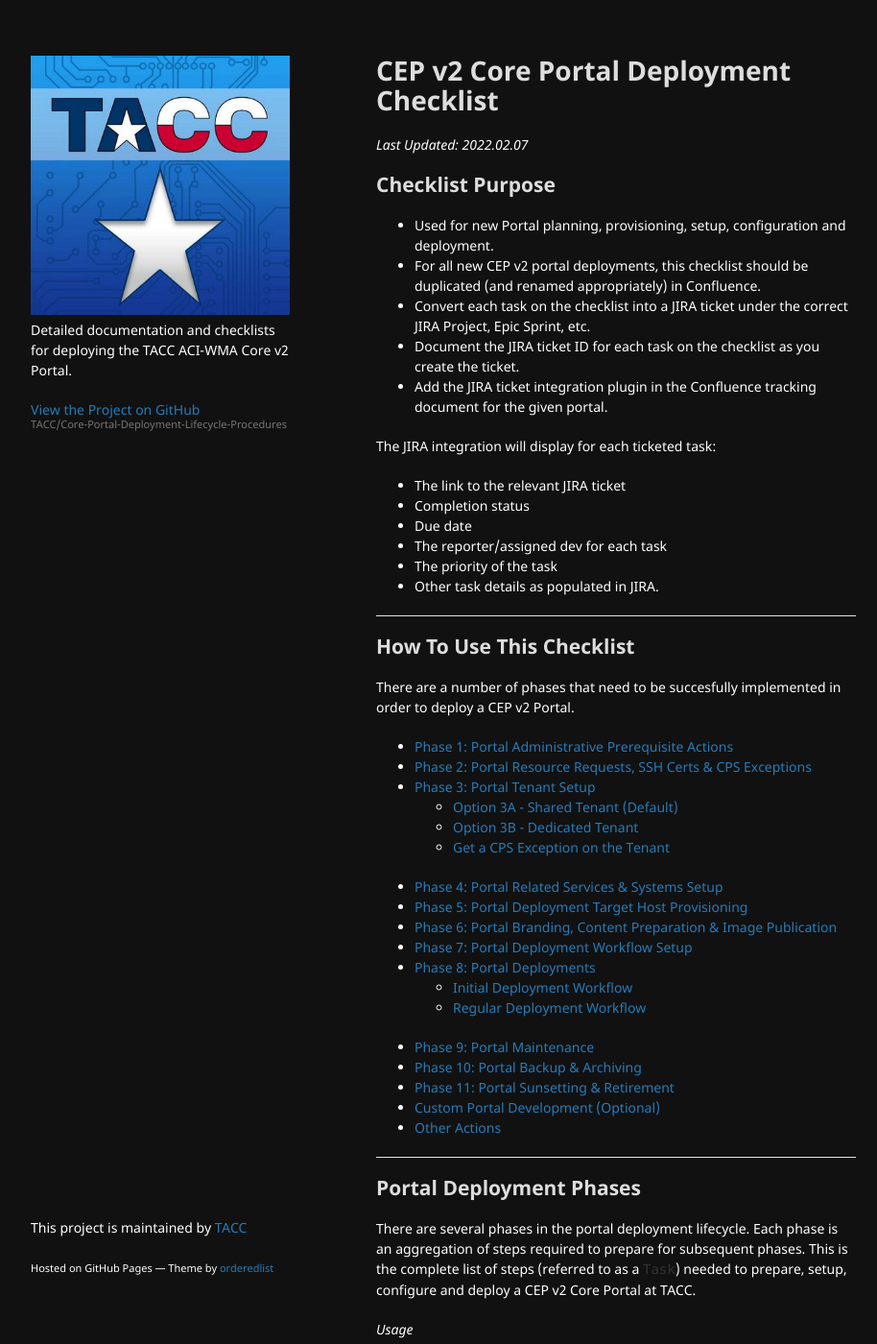
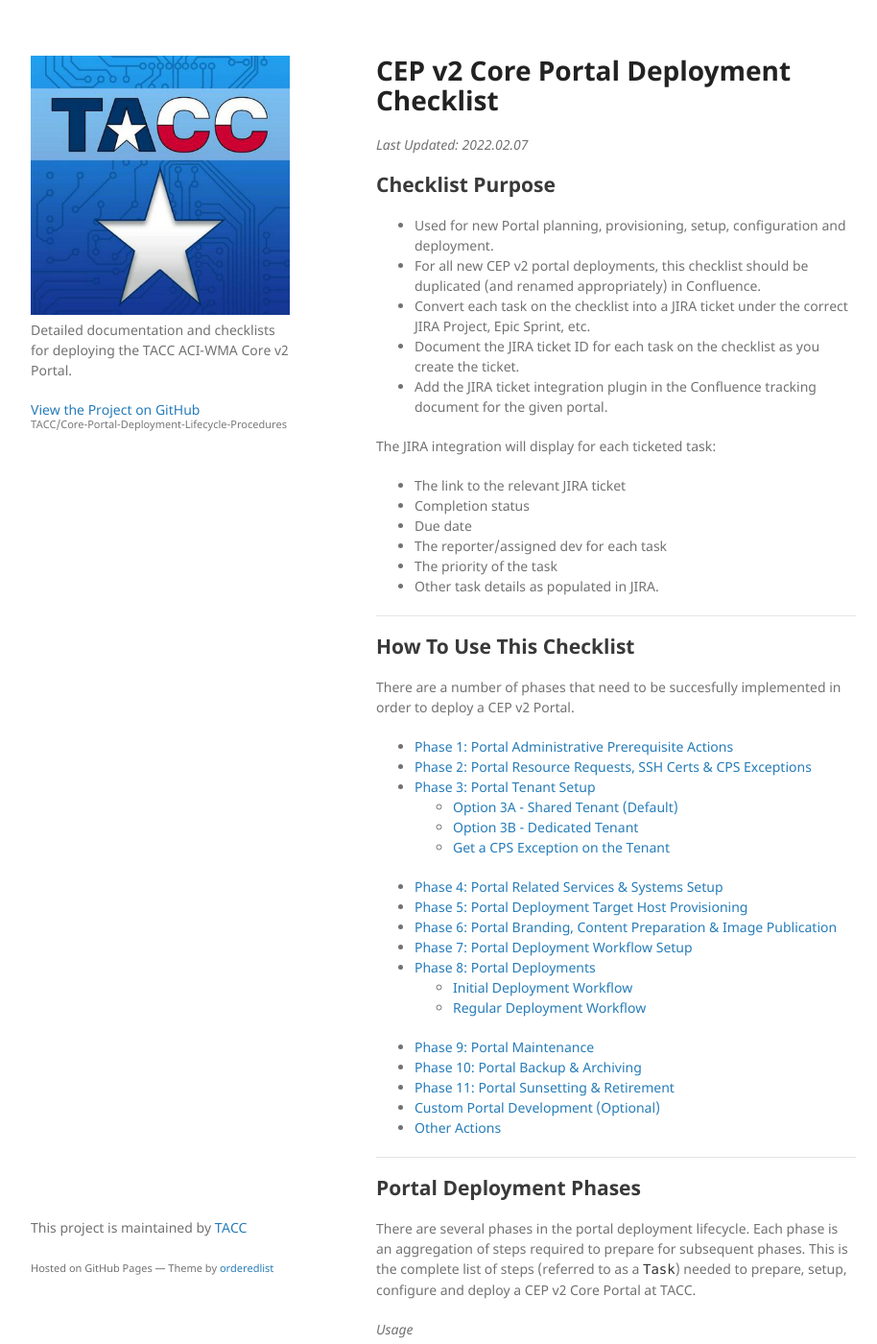
Before and after one commit to TACC/Core-Portal-Deployment-Lifecycle-Procedures, a Jekyll site: the page built from pages/checklist.md, in a window 1280 px wide and 1400 px high. Shown: the whole window at 96% size, without its empty margins (178-1092 px from the left). Built offline with Jekyll 4.4.1, drawn with Linux system fonts in a browser that asks for light colours; our own code applies the rules of GitHub Pages for plain Markdown files.

Commit message:
Removing style overrides for now. Can add them back in later after content is  settled.

```diff
--- a/assets/css/style.scss
+++ b/assets/css/style.scss
@@ -2,4 +2,4 @@
 ---
 
 @import "jekyll-theme-minimal";
-@import "cpdp-theme";
+// @import "cpdp-theme";
```
